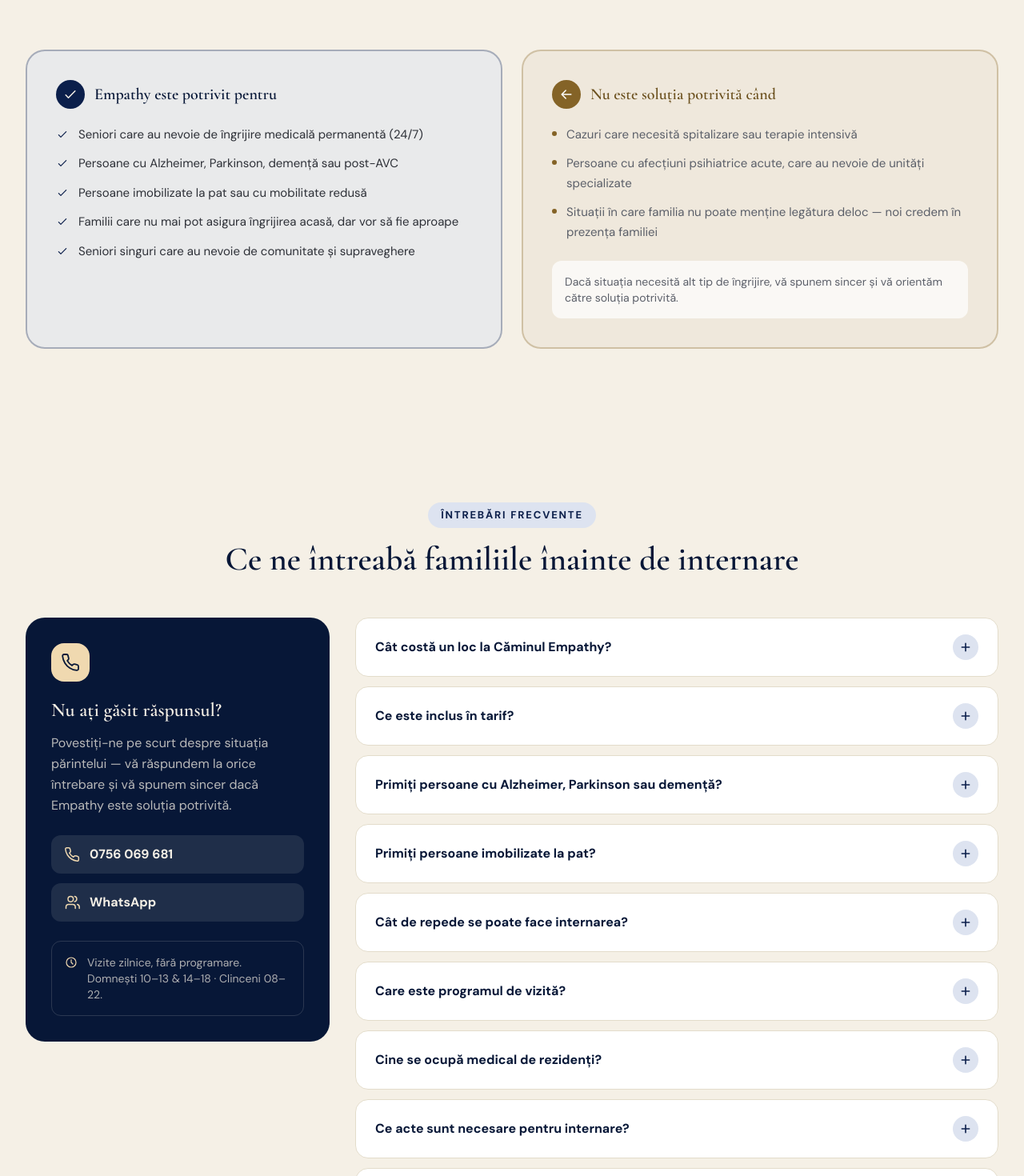
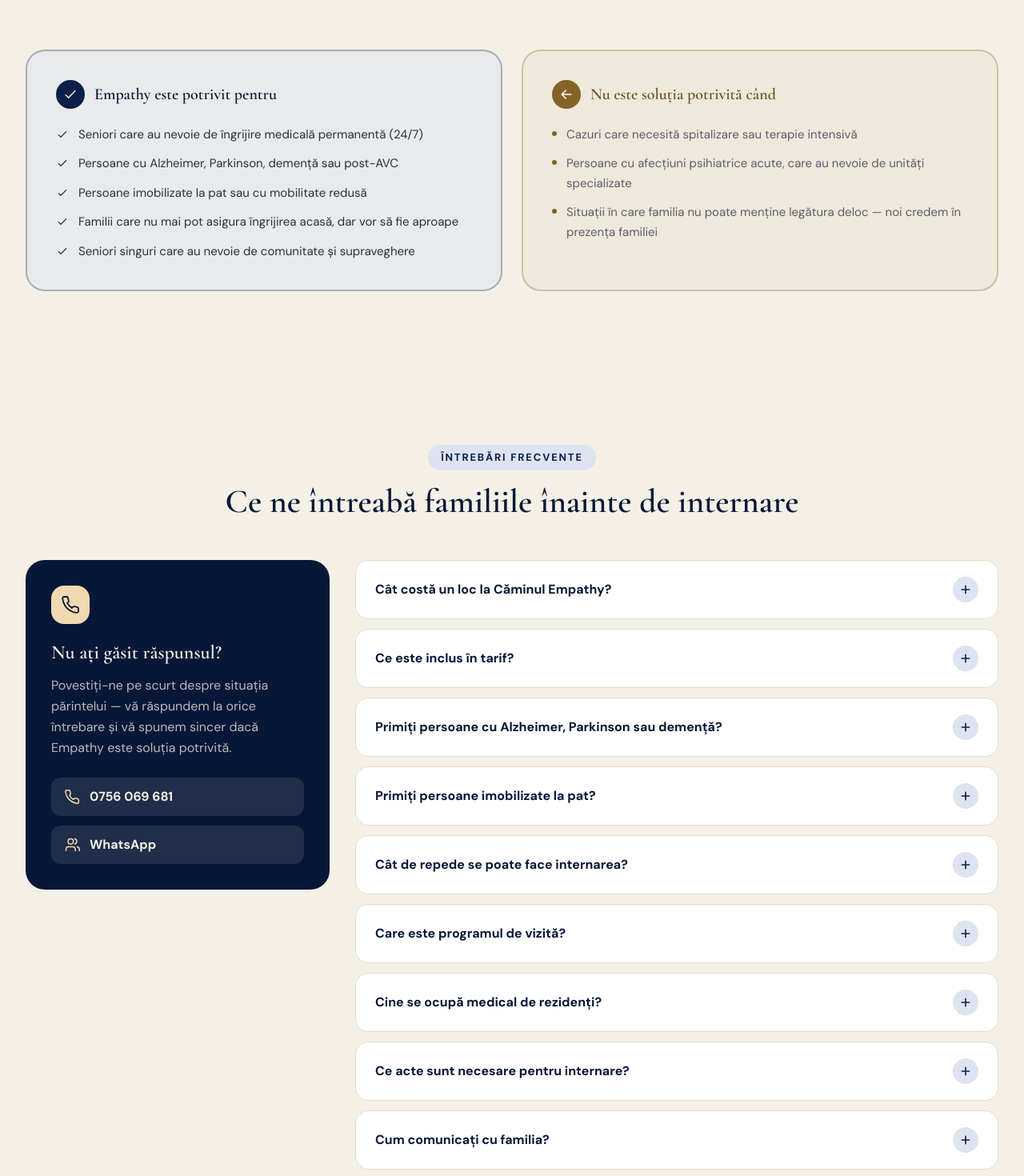
Before and after one commit to policolor-website/caminul-empathy, a Next.js app: page / in a window 1280 px wide. Shown: the part 8115-9585 px from the top of the page at 80% size. Built offline with nearby package versions, Linux system fonts and the light colour scheme.

Commit message:
Homepage: eliminate texte secundare card fit + card FAQ

```diff
--- a/app/page.tsx
+++ b/app/page.tsx
@@ -521,10 +521,6 @@ export default function HomePage() {
                     </li>
                   ))}
                 </ul>
-                <p className="mt-6 rounded-xl bg-white/70 p-4 text-sm text-ink-soft">
-                  Dacă situația necesită alt tip de îngrijire, vă spunem sincer și vă
-                  orientăm către soluția potrivită.
-                </p>
               </div>
             </Reveal>
           </div>
@@ -560,13 +556,6 @@ export default function HomePage() {
                     <Icon name="users" className="h-5 w-5 shrink-0 text-honey" />
                     <span className="font-semibold">WhatsApp</span>
                   </a>
-                </div>
-                <div className="mt-6 flex items-start gap-3 rounded-xl border border-cream/15 p-4 text-sm text-cream/70">
-                  <Icon name="clock" className="mt-0.5 h-4 w-4 shrink-0 text-honey" />
-                  <span>
-                    Vizite zilnice, fără programare.<br />
-                    Domnești 10–13 &amp; 14–18 · Clinceni 08–22.
-                  </span>
                 </div>
               </aside>
             </Reveal>
```
